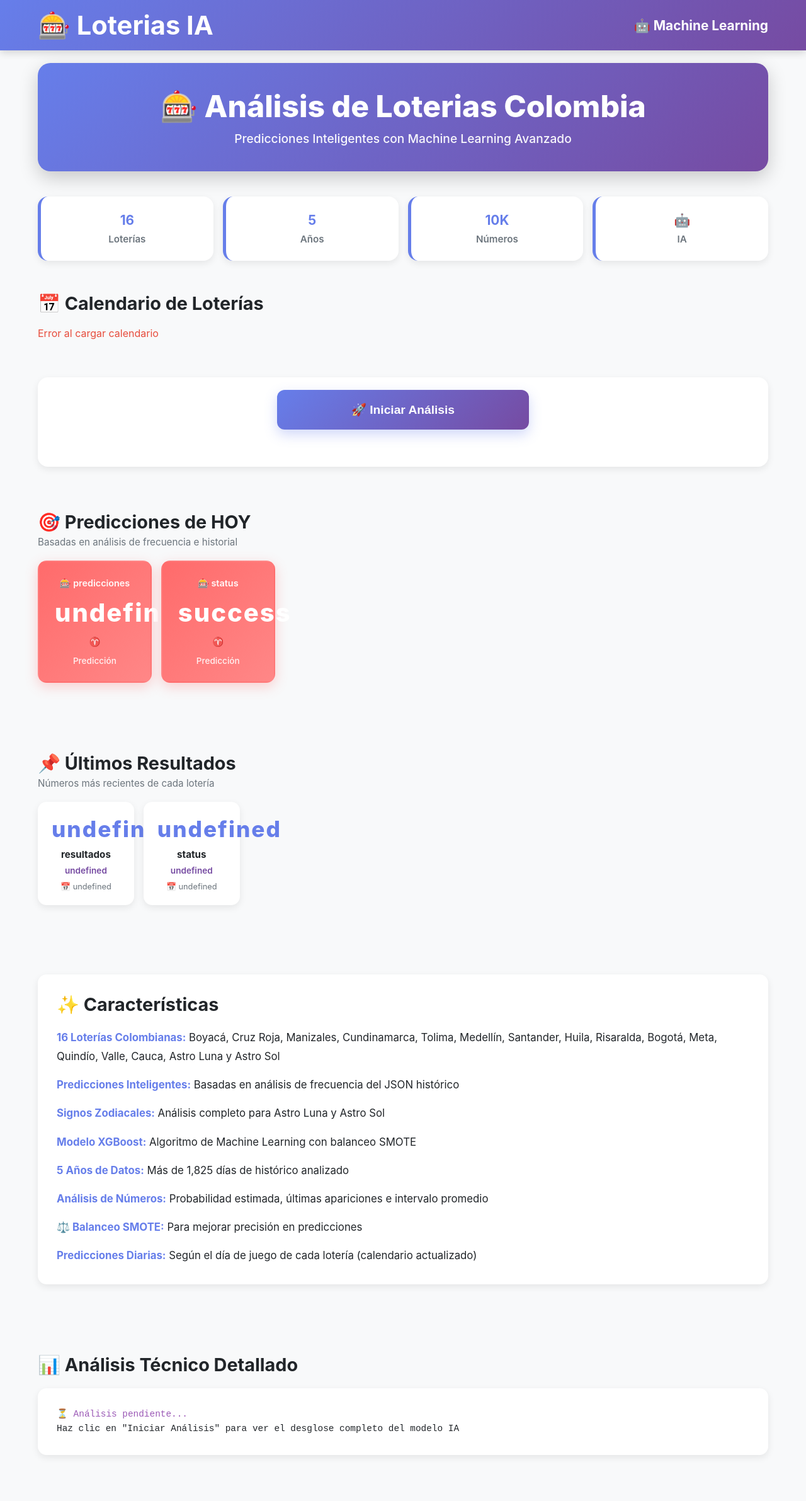
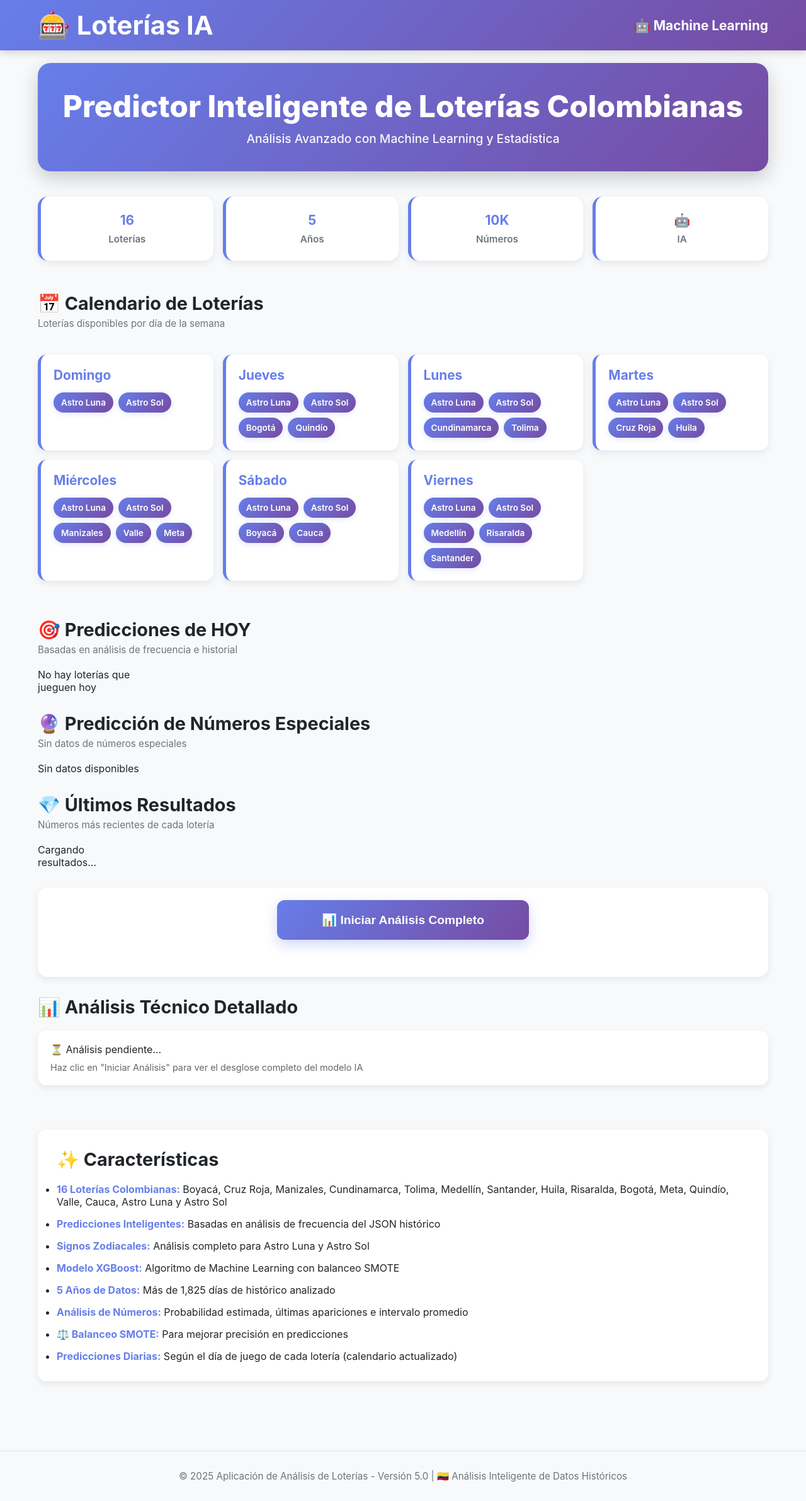
Before and after one commit to juanecheverri2710/analisis-loterias-colombia, a Flask app: page / in a window 1280 px wide. Shown: the whole page at 63% size. Run offline with Flask 3, Linux system fonts and the light colour scheme.

Commit message:
Update UI improvements and fixes

```diff
--- a/templates/index.html
+++ b/templates/index.html
@@ -3,25 +3,23 @@
 <head>
     <meta charset="UTF-8">
     <meta name="viewport" content="width=device-width, initial-scale=1.0">
-    <title>Análisis de Loterias Colombia - Predicciones IA</title>
+    <title>Predictor Inteligente de Loterías Colombianas - IA</title>
     <link rel="stylesheet" href="/static/style.css">
 </head>
 <body>
     <!-- Navbar -->
     <nav class="navbar">
         <div class="navbar-content">
-            <span class="navbar-logo">🎰 Loterias IA</span>
-            <span style="flex-grow: 1;"></span>
-            <span>🤖 Machine Learning</span>
+            <span class="navbar-logo">🎰 Loterías IA</span>
+            <span style="margin-left: auto;">🤖 Machine Learning</span>
         </div>
     </nav>
 
-    <!-- Container -->
     <div class="container">
         <!-- Header -->
         <div class="header">
-            <h1 class="main-title">🎰 Análisis de Loterias Colombia</h1>
-            <p class="subtitle">Predicciones Inteligentes con Machine Learning Avanzado</p>
+            <h1 class="main-title">Predictor Inteligente de Loterías Colombianas</h1>
+            <p class="subtitle">Análisis Avanzado con Machine Learning y Estadística</p>
         </div>
 
         <!-- Stats -->
@@ -48,242 +46,254 @@
             <!-- Calendario -->
             <section class="section-calendario">
                 <h2 class="section-title">📅 Calendario de Loterías</h2>
-                <div class="calendario-grid" id="calendario">
-                    <div class="loading-box" style="grid-column: 1/-1;">
-                        <div class="spinner-large"></div>
-                        <div class="loading-title">Cargando calendario...</div>
-                    </div>
+                <p class="section-subtitle">Loterías disponibles por día de la semana</p>
+                <div id="calendarioContainer" class="calendario-grid">
+                    <p>Cargando calendario...</p>
                 </div>
             </section>
 
-            <!-- Action Button -->
-            <section class="section-action">
-                <button class="btn-large" onclick="iniciarAnalisis()" id="btnAnalisis">
-                    🚀 Iniciar Análisis
-                </button>
-                <div class="status-msg" id="statusMsg"></div>
-            </section>
-
-            <!-- Predicciones -->
-            <section class="section-predicciones">
+            <!-- Predicciones HOY -->
+            <section>
                 <h2 class="section-title">🎯 Predicciones de HOY</h2>
                 <p class="section-subtitle">Basadas en análisis de frecuencia e historial</p>
-                <div class="predicciones-grid" id="predicciones">
-                    <div class="loading-box" style="grid-column: 1/-1;">
-                        <div class="spinner-large"></div>
-                        <div class="loading-title">Cargando predicciones...</div>
-                    </div>
+                <div id="prediccionesContainer" class="predicciones-grid">
+                    <p>Cargando predicciones...</p>
                 </div>
             </section>
 
-            <!-- Últimos Sorteos -->
-            <section class="section-sorteos">
-                <h2 class="section-title">📌 Últimos Resultados</h2>
-                <p class="section-subtitle">Números más recientes de cada lotería</p>
-                <div class="sorteos-grid" id="sorteos">
-                    <div class="loading-box" style="grid-column: 1/-1;">
-                        <div class="spinner-large"></div>
-                        <div class="loading-title">Cargando resultados...</div>
-                    </div>
+            <!-- Números Especiales -->
+            <section>
+                <h2 class="section-title">🔮 Predicción de Números Especiales</h2>
+                <p class="section-subtitle">Sin datos de números especiales</p>
+                <div id="numerosEspecialesContainer" class="numeros-especiales-grid">
+                    <p>Cargando números especiales...</p>
                 </div>
             </section>
 
-            <!-- Features -->
-            <section class="section-features">
-                <h2 class="section-title">✨ Características</h2>
-                <div class="features-list">
-                    <p><strong>16 Loterías Colombianas:</strong> Boyacá, Cruz Roja, Manizales, Cundinamarca, Tolima, Medellín, Santander, Huila, Risaralda, Bogotá, Meta, Quindío, Valle, Cauca, Astro Luna y Astro Sol</p>
-                    <p><strong>Predicciones Inteligentes:</strong> Basadas en análisis de frecuencia del JSON histórico</p>
-                    <p><strong>Signos Zodiacales:</strong> Análisis completo para Astro Luna y Astro Sol</p>
-                    <p><strong>Modelo XGBoost:</strong> Algoritmo de Machine Learning con balanceo SMOTE</p>
-                    <p><strong>5 Años de Datos:</strong> Más de 1,825 días de histórico analizado</p>
-                    <p><strong>Análisis de Números:</strong> Probabilidad estimada, últimas apariciones e intervalo promedio</p>
-                    <p><strong>⚖️ Balanceo SMOTE:</strong> Para mejorar precisión en predicciones</p>
-                    <p><strong>Predicciones Diarias:</strong> Según el día de juego de cada lotería (calendario actualizado)</p>
+            <!-- Últimos Resultados -->
+            <section>
+                <h2 class="section-title">💎 Últimos Resultados</h2>
+                <p class="section-subtitle">Números más recientes de cada lotería</p>
+                <div id="ultimosResultadosContainer" class="sorteos-grid">
+                    <p>Cargando resultados...</p>
                 </div>
             </section>
 
+            <!-- Botón Análisis -->
+            <section class="section-action">
+                <button id="btnAnalisis" class="btn-large" onclick="iniciarAnalisis()">
+                    📊 Iniciar Análisis Completo
+                </button>
+                <div id="statusMsg" class="status-msg"></div>
+            </section>
+
             <!-- Análisis Técnico -->
-            <section class="section-results">
-                <div class="results-header">
-                    <h2 class="section-title" style="margin: 0;">📊 Análisis Técnico Detallado</h2>
-                </div>
-                <div class="results-box">
-                    <pre id="analisis"><span style="color: #9b59b6;">⏳ Análisis pendiente...</span>
-Haz clic en "Iniciar Análisis" para ver el desglose completo del modelo IA</pre>
+            <section>
+                <h2 class="section-title">📊 Análisis Técnico Detallado</h2>
+                <div id="analisisContainer" style="background: white; padding: 20px; border-radius: 14px; box-shadow: 0 4px 12px rgba(0,0,0,0.08);">
+                    <p id="analisisText">⏳ Análisis pendiente...</p>
+                    <p style="color: #666; font-size: 0.9em; margin-top: 10px;">Haz clic en "Iniciar Análisis" para ver el desglose completo del modelo IA</p>
                 </div>
             </section>
+
+            <!-- Características -->
+            <section class="section-features">
+                <h2 class="section-title">✨ Características</h2>
+                <ul class="features-list">
+                    <li><strong>16 Loterías Colombianas:</strong> Boyacá, Cruz Roja, Manizales, Cundinamarca, Tolima, Medellín, Santander, Huila, Risaralda, Bogotá, Meta, Quindío, Valle, Cauca, Astro Luna y Astro Sol</li>
+                    <li><strong>Predicciones Inteligentes:</strong> Basadas en análisis de frecuencia del JSON histórico</li>
+                    <li><strong>Signos Zodiacales:</strong> Análisis completo para Astro Luna y Astro Sol</li>
+                    <li><strong>Modelo XGBoost:</strong> Algoritmo de Machine Learning con balanceo SMOTE</li>
+                    <li><strong>5 Años de Datos:</strong> Más de 1,825 días de histórico analizado</li>
+                    <li><strong>Análisis de Números:</strong> Probabilidad estimada, últimas apariciones e intervalo promedio</li>
+                    <li><strong>⚖️ Balanceo SMOTE:</strong> Para mejorar precisión en predicciones</li>
+                    <li><strong>Predicciones Diarias:</strong> Según el día de juego de cada lotería (calendario actualizado)</li>
+                </ul>
+            </section>
+        </div>
     </div>
 
-        <!-- Footer -->
     <footer class="footer">
-            <p>🚀 Aplicación de Análisis de Loterias - Versión 5.0 | 2025-11-06</p>
-            <p>Desarrollado con ❤️ usando Flask + Machine Learning + XGBoost</p>
+        <p>© 2025 Aplicación de Análisis de Loterías - Versión 5.0 | 🇨🇴 Análisis Inteligente de Datos Históricos</p>
     </footer>
-    </div>
 
-    <!-- Scripts -->
     <script>
-        // ============================================
-        // FUNCIONES PRINCIPALES
-        // ============================================
+        // ✅ FUNCIÓN CORREGIDA: cargarCalendario()
+        function cargarCalendario() {
+            fetch('/get-calendario')
+                .then(response => response.json())
+                .then(data => {
+                    if (data.status === 'success' && data.calendario) {
+                        let calendario = data.calendario;
+                        let html = '<div class="calendario-grid">';
 
-        // Cargar calendario
-        async function cargarCalendario() {
-            try {
-                const response = await fetch('/get-calendario');
-                const calendario = await response.json();
-                const calendarioDiv = document.getElementById('calendario');
-
-                let html = '';
                         for (const [dia, loterias] of Object.entries(calendario)) {
-                    const loteriasArray = Array.isArray(loterias) ? loterias : loterias.split(',').map(l => l.trim());
                             html += `
                                 <div class="calendario-card">
-                            <h3>📅 ${dia.charAt(0).toUpperCase() + dia.slice(1)}</h3>
+                                    <h3>${dia}</h3>
                                     <div class="loteria-badges-container">
-                                ${loteriasArray.map(lot => `<span class="loteria-badge">${lot.trim()}</span>`).join('')}
+                                        ${loterias.map(lot => `<span class="loteria-badge">${lot}</span>`).join('')}
                                     </div>
                                 </div>
                             `;
                         }
-                calendarioDiv.innerHTML = html || '<p style="color: #999;">Sin datos disponibles</p>';
-            } catch (error) {
-                console.error('Error cargando calendario:', error);
-                document.getElementById('calendario').innerHTML = '<p style="color: #e74c3c;">Error al cargar calendario</p>';
+
+                        html += '</div>';
+                        document.getElementById('calendarioContainer').innerHTML = html;
+                    } else {
+                        document.getElementById('calendarioContainer').innerHTML = '<p>Error al cargar calendario</p>';
                     }
+                })
+                .catch(error => {
+                    console.error('Error al cargar calendario:', error);
+                    document.getElementById('calendarioContainer').innerHTML = '<p>Error al cargar calendario</p>';
+                });
         }
 
         // Cargar predicciones
-        async function cargarPredicciones() {
-            try {
-                const response = await fetch('/get-predicciones');
-                const predicciones = await response.json();
-                const prediccionesDiv = document.getElementById('predicciones');
-
-                if (!predicciones || Object.keys(predicciones).length === 0) {
-                    prediccionesDiv.innerHTML = '<p style="color: #999; grid-column: 1/-1; text-align: center; padding: 40px;">Sin predicciones disponibles. Inicia análisis.</p>';
-                    return;
-                }
-
+        function cargarPredicciones() {
+            fetch('/get-predicciones')
+                .then(response => response.json())
+                .then(data => {
+                    if (data.status === 'success' && Object.keys(data.predicciones).length > 0) {
                         let html = '';
-                for (const [loteria, prediccion] of Object.entries(predicciones)) {
-                    const numero = typeof prediccion === 'string' ? prediccion.split(' ')[0] : prediccion.numero;
-                    const signo = typeof prediccion === 'string' ? prediccion.split(' ')[1] || '♈' : prediccion.signo || '♈';
+                        for (const [loteria, pred] of Object.entries(data.predicciones)) {
                             html += `
                                 <div class="prediccion-card">
-                            <div class="prediccion-loteria">🎰 ${loteria}</div>
-                            <div class="prediccion-numero">${numero}</div>
-                            <div class="prediccion-signo">${signo}</div>
-                            <div class="prediccion-label">Predicción</div>
+                                    <div class="prediccion-loteria">${loteria}</div>
+                                    <div class="prediccion-numero">${pred.numero}</div>
+                                    <div class="prediccion-signo">${pred.signo || 'N/A'}</div>
+                                    <div class="prediccion-frecuencia">Frecuencia: ${pred.frecuencia}x</div>
                                 </div>
                             `;
                         }
-                prediccionesDiv.innerHTML = html;
-            } catch (error) {
-                console.error('Error cargando predicciones:', error);
-                document.getElementById('predicciones').innerHTML = '<p style="color: #e74c3c; grid-column: 1/-1; text-align: center;">Error al cargar predicciones</p>';
+                        document.getElementById('prediccionesContainer').innerHTML = html;
+                    } else {
+                        document.getElementById('prediccionesContainer').innerHTML = '<p>No hay loterías que jueguen hoy</p>';
                     }
+                })
+                .catch(error => {
+                    console.error('Error:', error);
+                    document.getElementById('prediccionesContainer').innerHTML = '<p>Error al cargar predicciones</p>';
+                });
         }
 
-        // Cargar sorteos
-        async function cargarSorteos() {
-            try {
-                const response = await fetch('/get-sorteos');
-                const sorteos = await response.json();
-                const sorteosDiv = document.getElementById('sorteos');
-
-                if (!sorteos || Object.keys(sorteos).length === 0) {
-                    sorteosDiv.innerHTML = '<p style="color: #999; grid-column: 1/-1; text-align: center; padding: 40px;">Sin resultados disponibles</p>';
-                    return;
-                }
-
+        // Cargar números especiales
+        function cargarNumerosEspeciales() {
+            fetch('/get-analisis-numeros')
+                .then(response => response.json())
+                .then(data => {
+                    if (data.status === 'success' && Object.keys(data.analisis).length > 0) {
                         let html = '';
-                for (const [loteria, resultado] of Object.entries(sorteos)) {
+                        for (const [numero, info] of Object.entries(data.analisis)) {
                             html += `
-                        <div class="sorteo-card">
-                            <div class="sorteo-card-num">${resultado.numero}</div>
-                            <div class="sorteo-card-name">${loteria}</div>
-                            <div class="sorteo-card-signo">${resultado.signo}</div>
-                            <div class="sorteo-card-fecha">📅 ${resultado.fecha}</div>
+                                <div class="numero-especial-card">
+                                    <div class="numero-especial-header">
+                                        <span class="numero-especial-numero">${numero}</span>
+                                        <span class="numero-especial-prob" style="color: #51cf66;">${info.probabilidad.toFixed(1)}%</span>
+                                    </div>
+                                    <div class="numero-especial-stats">
+                                        <div class="stat-item">
+                                            <span class="stat-label">Total</span>
+                                            <span class="stat-value">${info.apariciones_total}</span>
+                                        </div>
+                                        <div class="stat-item">
+                                            <span class="stat-label">Este Año</span>
+                                            <span class="stat-value">${info.apariciones_1ano}</span>
+                                        </div>
+                                    </div>
                                 </div>
                             `;
                         }
-                sorteosDiv.innerHTML = html;
-            } catch (error) {
-                console.error('Error cargando sorteos:', error);
-                document.getElementById('sorteos').innerHTML = '<p style="color: #e74c3c; grid-column: 1/-1; text-align: center;">Error al cargar resultados</p>';
+                        document.getElementById('numerosEspecialesContainer').innerHTML = html;
+                    } else {
+                        document.getElementById('numerosEspecialesContainer').innerHTML = '<p>Sin datos disponibles</p>';
                     }
+                })
+                .catch(error => {
+                    console.error('Error:', error);
+                    document.getElementById('numerosEspecialesContainer').innerHTML = '<p>Error al cargar datos</p>';
+                });
         }
 
-        // Cargar análisis
-        async function cargarAnalisis() {
-            try {
-                const response = await fetch('/get-results');
-                const data = await response.json();
-                const analisisDiv = document.getElementById('analisis');
-
-                if (data.result && data.result.trim() !== '' && !data.result.includes('Resultados aún no')) {
-                    analisisDiv.textContent = data.result;
+        // Cargar últimos resultados
+        function cargarUltimosResultados() {
+            fetch('/get-sorteos')
+                .then(response => response.json())
+                .then(data => {
+                    if (data.status === 'success' && Object.keys(data.resultados).length > 0) {
+                        let html = '';
+                        for (const [loteria, sorteo] of Object.entries(data.resultados)) {
+                            html += `
+                                <div class="sorteo-card">
+                                    <div class="sorteo-card-num">${sorteo.numero}</div>
+                                    <div class="sorteo-card-name">${loteria}</div>
+                                    <div class="sorteo-card-signo">${sorteo.signo}</div>
+                                    <div class="sorteo-card-fecha">${sorteo.fecha}</div>
+                                </div>
+                            `;
+                        }
+                        document.getElementById('ultimosResultadosContainer').innerHTML = html;
                     } else {
-                    analisisDiv.innerHTML = '<span style="color: #9b59b6;">⏳ Análisis pendiente...</span>\nHaz clic en "Iniciar Análisis" para ver el desglose completo del modelo IA';
+                        document.getElementById('ultimosResultadosContainer').innerHTML = '<p>Cargando resultados...</p>';
                     }
-            } catch (error) {
-                console.error('Error cargando análisis:', error);
-            }
+                })
+                .catch(error => {
+                    console.error('Error:', error);
+                    document.getElementById('ultimosResultadosContainer').innerHTML = '<p>Error al cargar resultados</p>';
+                });
         }
 
         // Iniciar análisis
-        async function iniciarAnalisis() {
-            try {
+        function iniciarAnalisis() {
             const btn = document.getElementById('btnAnalisis');
+            const statusMsg = document.getElementById('statusMsg');
+
             btn.disabled = true;
-                const statusMsg = document.getElementById('statusMsg');
-                statusMsg.textContent = '🔄 Iniciando análisis... Espera 5-10 minutos';
-                statusMsg.style.color = '#f39c12';
+            btn.style.opacity = '0.6';
+            statusMsg.innerHTML = '<div class="spinner-small"></div>Analizando datos...';
 
-                const response = await fetch('/start-analysis', { method: 'POST' });
+            fetch('/start-analysis', { method: 'POST' })
+                .then(response => response.json())
+                .then(data => {
+                    if (data.status === 'success') {
+                        statusMsg.innerHTML = '⏳ Análisis iniciado... Refrescando cada 10 segundos';
 
-                statusMsg.textContent = '⏳ Analizando datos... Refresco cada 10 segundos';
+                        // Refrescar datos cada 10 segundos
+                        let intervalo = setInterval(() => {
+                            cargarPredicciones();
+                            cargarUltimosResultados();
+                            cargarNumerosEspeciales();
 
-                // Recargar cada 10 segundos durante 10 minutos
-                let contador = 0;
-                const interval = setInterval(() => {
-                    cargarSorteos();
-                    cargarPredicciones();
-                    cargarAnalisis();
-                    contador++;
-                    if (contador > 60) {
-                        clearInterval(interval);
+                            fetch('/get-results')
+                                .then(r => r.json())
+                                .then(d => {
+                                    if (d.resultados && d.resultados.length > 100) {
+                                        document.getElementById('analisisText').innerHTML = `<pre style="font-size: 0.85em; overflow-x: auto;">${d.resultados}</pre>`;
+                                        clearInterval(intervalo);
                                         btn.disabled = false;
-                        statusMsg.textContent = '✅ Análisis completado';
-                        statusMsg.style.color = '#27ae60';
+                                        btn.style.opacity = '1';
+                                        statusMsg.innerHTML = '✅ Análisis completado';
                                     }
+                                });
                         }, 10000);
-
-            } catch (error) {
-                console.error('Error iniciando análisis:', error);
-                document.getElementById('statusMsg').textContent = '❌ Error al iniciar análisis';
-                document.getElementById('statusMsg').style.color = '#e74c3c';
-                document.getElementById('btnAnalisis').disabled = false;
                     }
+                })
+                .catch(error => {
+                    console.error('Error:', error);
+                    statusMsg.innerHTML = '❌ Error al iniciar análisis';
+                    btn.disabled = false;
+                    btn.style.opacity = '1';
+                });
         }
 
-        // ============================================
-        // INICIALIZACIÓN
-        // ============================================
-
-        window.addEventListener('load', function() {
+        // Cargar datos al iniciar
+        window.onload = function() {
             cargarCalendario();
             cargarPredicciones();
-            cargarSorteos();
-            cargarAnalisis();
-
-            // Recargar cada minuto
-            setInterval(cargarPredicciones, 60000);
-            setInterval(cargarSorteos, 60000);
-            setInterval(cargarAnalisis, 60000);
-        });
+            cargarNumerosEspeciales();
+            cargarUltimosResultados();
+        };
     </script>
 </body>
 </html>
```
Lines whose indentation alone changed are shown as unchanged.
